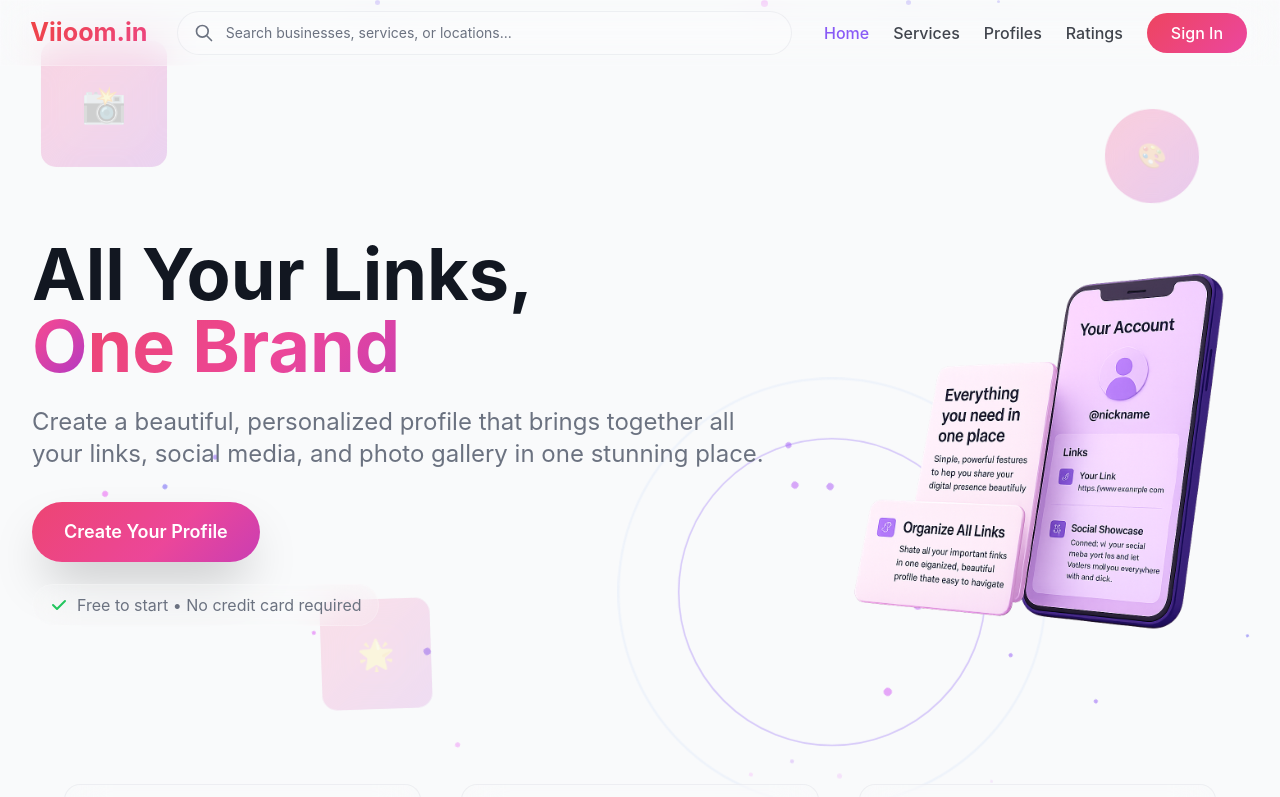
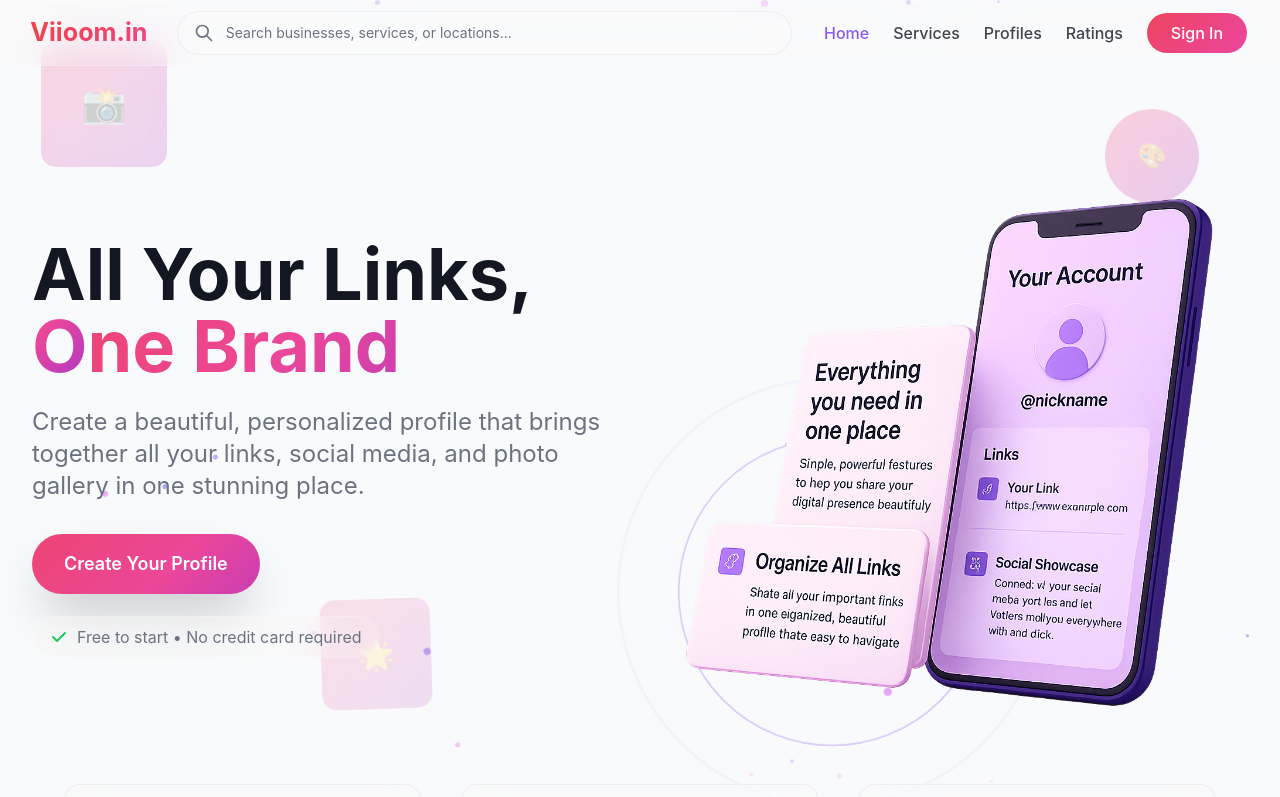
Before and after one commit to myselfpoulomi/Viioom, a React (Vite) app in the folder client/: page / in a window 1280 px wide. Shown: the top 797 px of the page. Built offline with nearby package versions, Linux system fonts and the light colour scheme.

Commit message:
Update HeroSection layout and banner image size for improved responsiveness and visual consistency

```diff
--- a/client/src/components/HeroSection .jsx
+++ b/client/src/components/HeroSection .jsx
@@ -93,7 +93,7 @@ const HeroSection = () => {
       </div>
 
       <div className="max-w-7xl mx-auto text-center md:text-left relative z-10">
-        <div className="flex flex-col md:flex-row items-center md:items-start justify-between gap-10">
+        <div className="flex flex-col md:flex-row items-center justify-between gap-10">
           <div className="flex-1">
             <div className="scroll-reveal">
               <h1 className="text-5xl md:text-7xl font-bold text-foreground mb-6 leading-tight">
@@ -141,7 +141,7 @@ const HeroSection = () => {
             <img
               src="/banner.png"
               alt="Hero Banner"
-              className="w-72 md:w-96 lg:w-[420px] h-auto object-cover"
+              className="w-80 md:w-[500px] lg:w-[600px] h-auto object-cover"
             />
           </div>
         </div>
```
